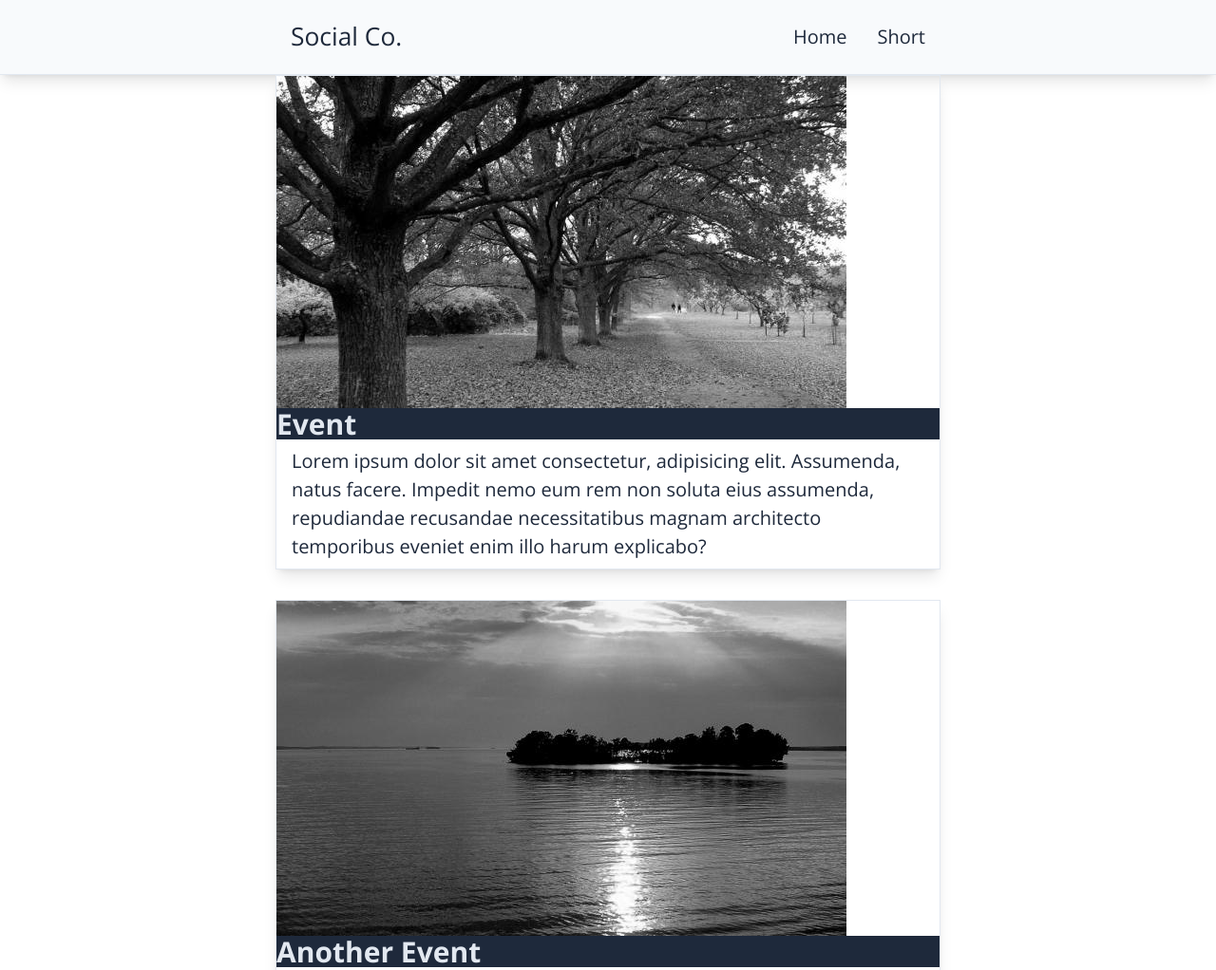
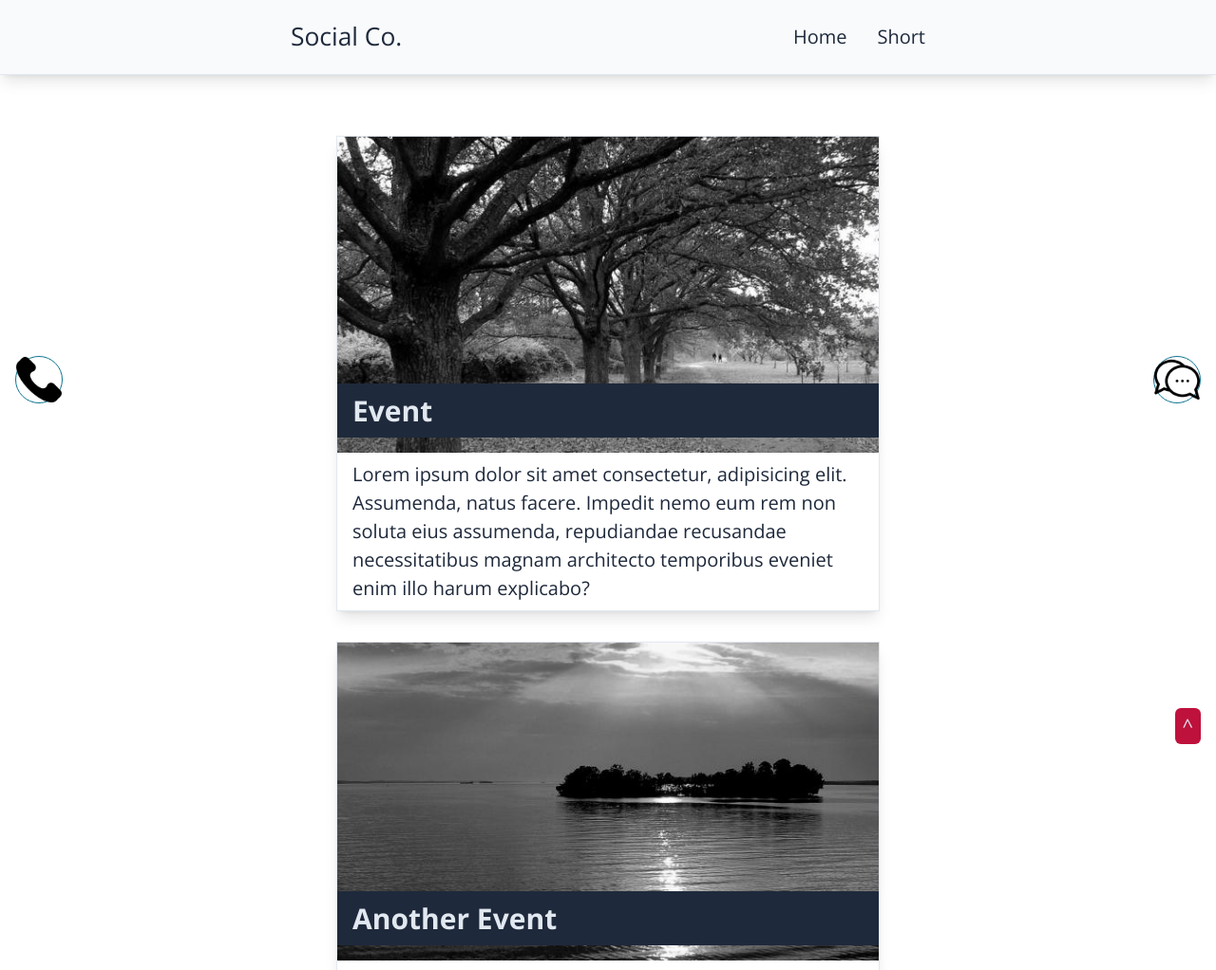
Before and after one commit to dmit-1530/lab3-BitWiseNotation, a plain HTML site: page dmit-1530-lab-03-start/index.html in a window 1280 px wide. Shown: the top 1022 px of the page at 95% size. Drawn offline with nearby package versions, Linux system fonts and the light colour scheme.

Commit message:
Completed the lab

```diff
--- a/dmit-1530-lab-03-start/css/author.css
+++ b/dmit-1530-lab-03-start/css/author.css
@@ -1,7 +1,84 @@
 /*
 Add your styles to this file only. Update the following line with your full name and username on GitHub.
 
-Author:
-Your Name | Username on GitHub
+Author: Yudhvir Singh
+Your Name | Username on GitHub    BitWiseNotation
 
 */
+header {
+    position: sticky;
+    top: 0;
+    z-index: 1000;
+}
+
+body {
+    min-height: 100vh;
+    display: flex;
+    flex-direction: column;
+}
+
+main {
+    flex: 1;
+}
+
+footer {
+    margin-top: auto;
+}
+
+.up-arrow {
+    position: fixed;
+    right: 1rem;
+    bottom: 1rem;
+}
+
+
+.container article > div {
+    position: relative;
+}
+
+.container article img {
+    width: 100%;
+    display: block;
+}
+
+.container article div h2 {
+    position: absolute;
+    bottom: 1rem;
+    left: 0;
+    width: 100%;
+    padding: 0.75rem 1rem;
+}
+
+.sides a {
+    position: fixed;
+    width: 50px;
+    height: 50px;
+    background: white;
+    border: 1px solid var(--accent);
+    border-radius: 50%;
+    display: flex;
+    justify-content: center;
+    align-items: center;
+    top: calc(50% - 25px);
+}
+
+.sides .left {
+    left: 1rem;
+}
+
+.sides .right {
+    right: 1rem;
+}
+
+a:hover {
+    color: var(--rose-700);
+}
+
+.sides a:hover {
+    border-color: var(--rose-700);
+    background-color: var(--slate-200);
+}
+
+.up-arrow:hover {
+    background-color: var(--slate-800);
+}
--- a/dmit-1530-lab-03-start/css/styles.css
+++ b/dmit-1530-lab-03-start/css/styles.css
@@ -1,7 +1,3 @@
-
-/* Do not modify this file - Changes here not be graded. */
-
-/* Variables */
 :root {
     --accent: #0e7490;
     --box-shadow: 0 10px 15px -3px rgb(0 0 0 / 0.1), 0 4px 6px -4px rgb(0 0 0 / 0.1);
@@ -15,6 +11,12 @@ body {
     color: var(--slate-800);
     font-family: "Open Sans", sans-serif;
     font-size: 1.25rem;
+    display: flex;
+    flex-direction: column;
+}
+
+main {
+    flex-grow: 1;
 }
 
 h1 {
@@ -55,8 +57,9 @@ nav {
     border-color: var(--rose-700);
 }
 .container {
-    max-width: 700px;
+     max-width: 700px;
     margin: 0 auto;
+    padding: 4rem;
 }
 article {
     margin-bottom: 2rem;
```
